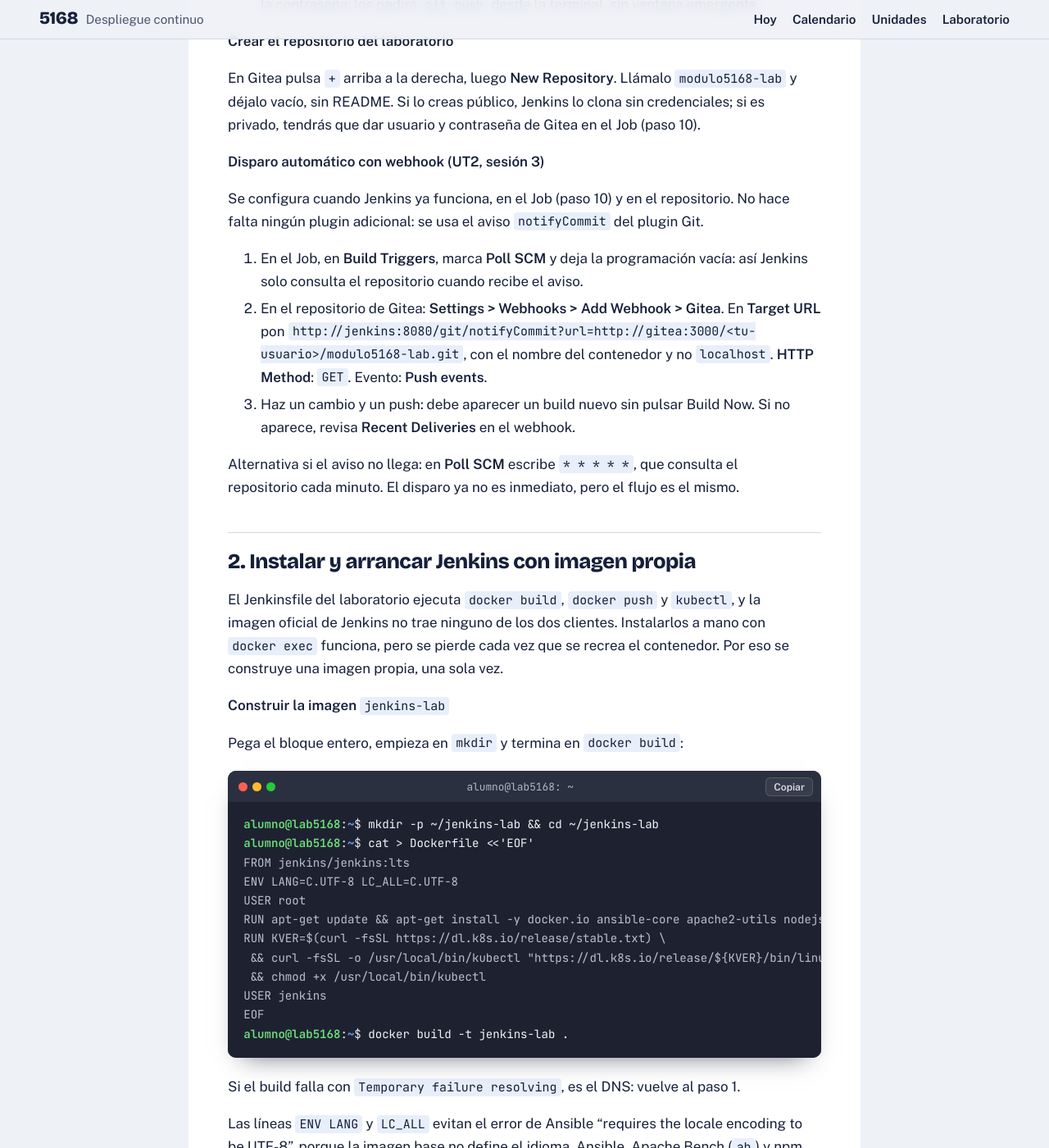
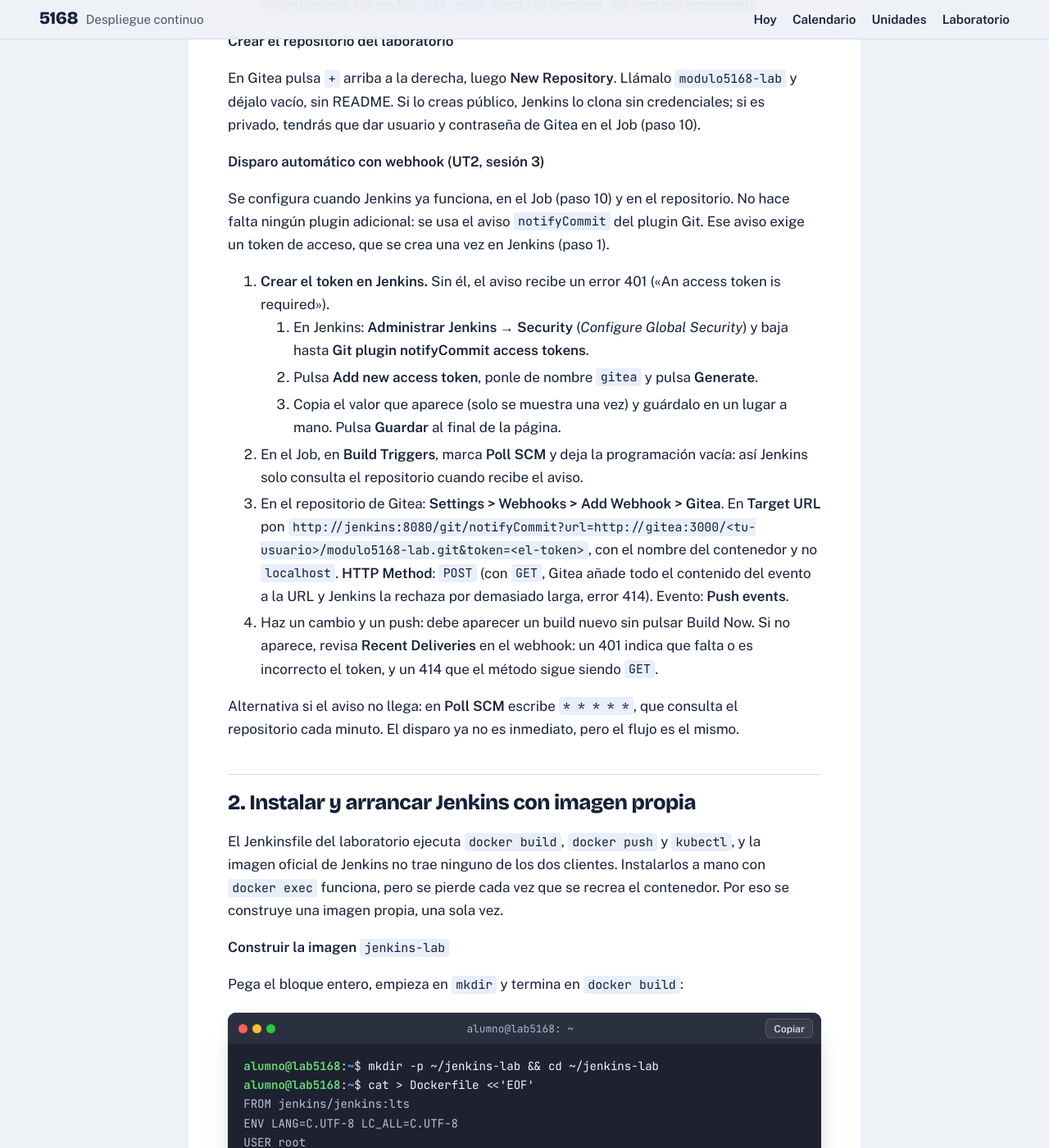
Before and after one commit to sergio79cs/modulo5168, a Jekyll site: the page built from laboratorio/index.md, in a window 1280 px wide and 1400 px high, scrolled down 4855 px. Shown: the whole window at 82% size. Built offline with Jekyll 4.4.1, drawn with Linux system fonts in a browser that asks for light colours; our own code applies the rules of GitHub Pages for plain Markdown files.

Commit message:
Laboratorio: webhook con token notifyCommit y POST

```diff
--- a/laboratorio/index.md
+++ b/laboratorio/index.md
@@ -140,11 +140,15 @@ En Gitea pulsa `+` arriba a la derecha, luego **New Repository**. Llámalo `modu
 
 **Disparo automático con webhook (UT2, sesión 3)**
 
-Se configura cuando Jenkins ya funciona, en el Job (paso 10) y en el repositorio. No hace falta ningún plugin adicional: se usa el aviso `notifyCommit` del plugin Git.
+Se configura cuando Jenkins ya funciona, en el Job (paso 10) y en el repositorio. No hace falta ningún plugin adicional: se usa el aviso `notifyCommit` del plugin Git. Ese aviso exige un token de acceso, que se crea una vez en Jenkins (paso 1).
 
-1. En el Job, en **Build Triggers**, marca **Poll SCM** y deja la programación vacía: así Jenkins solo consulta el repositorio cuando recibe el aviso.
-2. En el repositorio de Gitea: **Settings \> Webhooks \> Add Webhook \> Gitea**. En **Target URL** pon `http://jenkins:8080/git/notifyCommit?url=http://gitea:3000/<tu-usuario>/modulo5168-lab.git`, con el nombre del contenedor y no `localhost`. **HTTP Method**: `GET`. Evento: **Push events**.
-3. Haz un cambio y un push: debe aparecer un build nuevo sin pulsar Build Now. Si no aparece, revisa **Recent Deliveries** en el webhook.
+1. **Crear el token en Jenkins.** Sin él, el aviso recibe un error 401 («An access token is required»).
+   1. En Jenkins: **Administrar Jenkins → Security** (*Configure Global Security*) y baja hasta **Git plugin notifyCommit access tokens**.
+   2. Pulsa **Add new access token**, ponle de nombre `gitea` y pulsa **Generate**.
+   3. Copia el valor que aparece (solo se muestra una vez) y guárdalo en un lugar a mano. Pulsa **Guardar** al final de la página.
+2. En el Job, en **Build Triggers**, marca **Poll SCM** y deja la programación vacía: así Jenkins solo consulta el repositorio cuando recibe el aviso.
+3. En el repositorio de Gitea: **Settings \> Webhooks \> Add Webhook \> Gitea**. En **Target URL** pon `http://jenkins:8080/git/notifyCommit?url=http://gitea:3000/<tu-usuario>/modulo5168-lab.git&token=<el-token>`, con el nombre del contenedor y no `localhost`. **HTTP Method**: `POST` (con `GET`, Gitea añade todo el contenido del evento a la URL y Jenkins la rechaza por demasiado larga, error 414). Evento: **Push events**.
+4. Haz un cambio y un push: debe aparecer un build nuevo sin pulsar Build Now. Si no aparece, revisa **Recent Deliveries** en el webhook: un 401 indica que falta o es incorrecto el token, y un 414 que el método sigue siendo `GET`.
 
 Alternativa si el aviso no llega: en **Poll SCM** escribe `* * * * *`, que consulta el repositorio cada minuto. El disparo ya no es inmediato, pero el flujo es el mismo.
 
```
